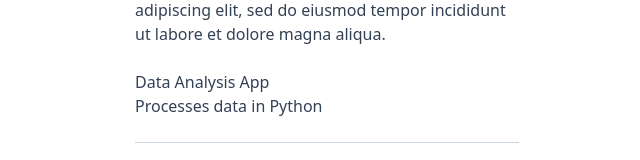
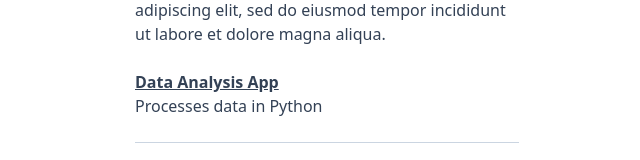
Before and after one commit to StephanieKSanchez/simple-portfolio-site, a Next.js app: page / in a window 1280 px wide. Shown: the part 396-556 px from the top of the page, without its empty margins (313-953 px from the left). Built offline with nearby package versions, Linux system fonts and the light colour scheme.

Commit message:
styled project title

```diff
--- a/components/project-preview.tsx
+++ b/components/project-preview.tsx
@@ -4,7 +4,7 @@ const ProjectPreview = () => {
 
   return (
     <div>
-      <div>{title}</div>
+      <div className="font-bold underline">{title}</div>
       <div>{desc}</div>
     </div>
   );
```
